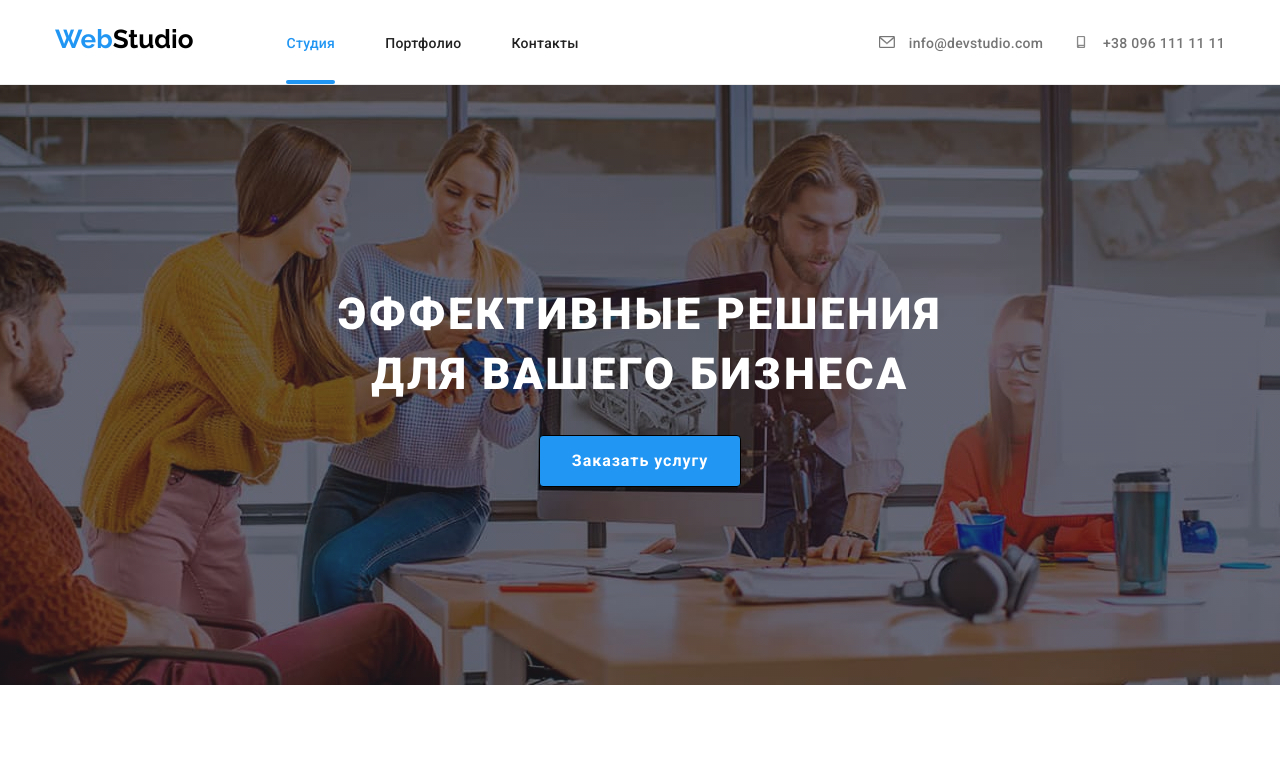
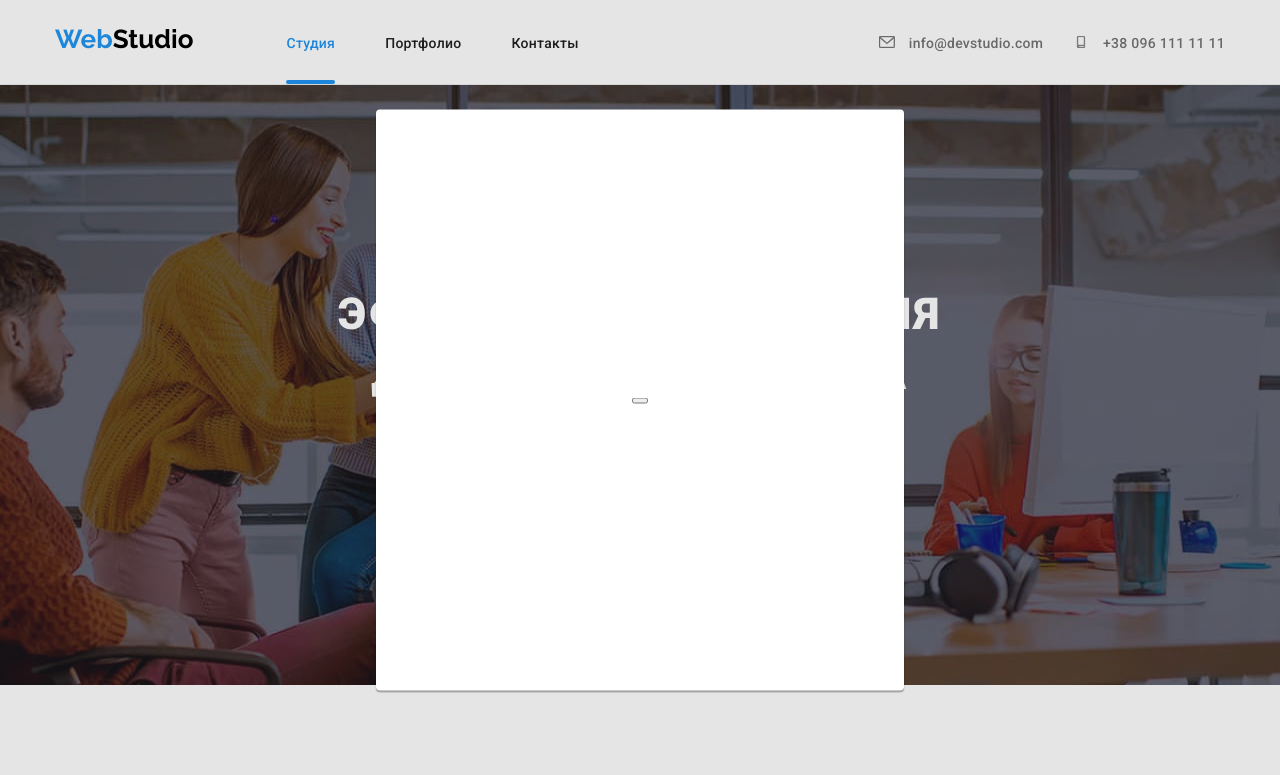
Before and after one commit to Lluitiy/goit-markup-hw-05, a plain HTML site: page index.html in a window 1280 px wide. Both pictures are taken after a click on the button "Заказать услугу". Shown: the top 775 px of the page. Drawn offline with nearby package versions, Linux system fonts and the light colour scheme.

Commit message:
hw5 done

```diff
--- a/css/styles.css
+++ b/css/styles.css
@@ -140,6 +140,7 @@ a.logo {
 .navigators .navigator:hover,
 .navigators .navigator:focus {
     color: var(--brand-color);
+    transition: transform 250ms cubic-bezier(0.4, 0, 0.2, 1);
 }
 
 .head-infos {
@@ -157,6 +158,7 @@ a.logo {
 .head-infos:focus,
 .head.infos:hover {
     color: var(--brand-color);
+    transition: transform 250ms cubic-bezier(0.4, 0, 0.2, 1);
 }
 
 .head-info {
@@ -176,12 +178,14 @@ a.head-info {
 .head-infos .head-info:focus {
     color: var(--brand-color);
     text-decoration: none;
+    transition: transform 250ms cubic-bezier(0.4, 0, 0.2, 1);
 }
 
 .head-infos .icon-head:focus,
 .head-infos .icon-head:hover {
     fill: var(--brand-color);
     stroke: var(--brand-color);
+    transition: transform 250ms cubic-bezier(0.4, 0, 0.2, 1);
 }
 
 .head-item {
@@ -252,6 +256,51 @@ a.head-info {
     letter-spacing: 0.06em;
     text-align: center;
     color: var(--main-white);
+}
+
+.backdrop {
+    position: fixed;
+    top: 0;
+    left: 0;
+
+    width: 100%;
+    height: 100%;
+
+    background-color: rgba(0, 0, 0, 0.1);
+
+    z-index: 1;
+
+
+}
+.is-hidden {
+    visibility: hidden;
+    opacity: 0;
+    pointer-events: none;
+}
+.modal {
+    position: absolute;
+    top: 50%;
+    left: 50%;
+
+    display: flex;
+    justify-content: center;
+    align-items: center;
+
+    width: 528px;
+    height: 581px;
+
+    background-color: var(--main-white);
+    box-shadow:
+        0px 1px 3px rgba(0, 0, 0, 0.12),
+        0px 1px 1px rgba(0, 0, 0, 0.14),
+        0px 2px 1px rgba(0, 0, 0, 0.2);
+    border-radius: 4px;
+
+    transform: translate(-50%,-50%);
+
+    z-index: 2;
+
+
 }
 /* Особенности */
 
@@ -381,7 +430,7 @@ a.head-info {
     color: var(--main-white);
     background-color:rgba(47, 48, 58, 0.8);
 
-
+    z-index: 0;
 }
 
 /* Наша команда */
@@ -460,6 +509,7 @@ a.head-info {
 .socials-link:hover {
     color: var(--main-white);
     background-color: var(--brand-color);
+    transition: transform 250ms cubic-bezier(0.4, 0, 0.2, 1);
 }
 
 .socials-icon {
@@ -500,12 +550,8 @@ a.head-info {
     border-color: var(--brand-color);
     color: var(--brand-color);
     outline: var(--brand-color);
+    transition: transform 250ms cubic-bezier(0.4, 0, 0.2, 1);
 }
-/* .customers-logo:focus,
-.customers-logo:hover {
-    border-color: var(--brand-color);
-    fill: var(--brand-color);
-} */
 
 /* Подвал */
 .footer {
@@ -561,6 +607,7 @@ a.footer-info:hover,
 a.footer-info:focus {
     text-decoration: none;
     color: var(--brand-color);
+    transition: transform 250ms cubic-bezier(0.4, 0, 0.2, 1);
 }
 
 .style-footer {
@@ -618,6 +665,7 @@ a.footer-info:focus {
 
     color: var(--main-white);
     background-color: var(--brand-color);
+    transition: transform 250ms cubic-bezier(0.4, 0, 0.2, 1);
 }
 
 
@@ -652,6 +700,8 @@ a.footer-info:focus {
     background: var(--brand-color);
     box-shadow: 0px 3px 1px rgba(0, 0, 0, 0.1), 0px 1px 2px rgba(0, 0, 0, 0.08), 0px 2px 2px rgba(0, 0, 0, 0.12);
     border-radius: 4px;
+
+    transition: transform 250ms cubic-bezier(0.4, 0, 0.2, 1);
 }
 
 .project-button-text {
@@ -674,6 +724,7 @@ a.footer-info:focus {
     text-align: center;
     letter-spacing: 0.03em;
     color: var(--main-white);
+    transition: transform 250ms cubic-bezier(0.4, 0, 0.2, 1);
 }
 
 .projects {
@@ -699,6 +750,7 @@ a.footer-info:focus {
     background: var(--main-white);
     border: 1px solid #EEEEEE;
     box-shadow: 0px 1px 1px rgba(0, 0, 0, 0.12), 0px 4px 4px rgba(0, 0, 0, 0.06), 1px 4px 6px rgba(0, 0, 0, 0.16);
+    transition: transform 250ms cubic-bezier(0.4, 0, 0.2, 1);
 }
 .project-name {
     text-align: start;
--- a/index.html
+++ b/index.html
@@ -52,7 +52,14 @@
    <div class=" container">
       <h1 class="hero-text">Эффективные решения для вашего бизнеса</h1>
       <!-- Кнопка-->
-      <button type="button" class="button">Заказать услугу</button>
+      <button type="button" class="button" data-modal-open>Заказать услугу</button>
+
+      <div class="backdrop is-hidden" data-modal>
+         <div class="modal">
+<!-- какойто текст -->
+      <button data-modal-close> </button>
+         </div>
+      </div>
    </div>
 </section>
 <!--Особенности-->
@@ -379,8 +386,8 @@
             </li>
          </ul>
       </div>
-   </sectio06
-</div></a>
+   </section>
+</div>
 </main>
 
 <!-- Подвал -->
@@ -451,6 +458,6 @@
 </div>
 </footer>
 
-<!-- Указатели -->
+   <script src="./js/modal.js"></script>
 </body>
 </html>
--- /dev/null
+++ b/js/modal.js
@@ -0,0 +1,14 @@
+(() => {
+  const refs = {
+    openModalBtn: document.querySelector("[data-modal-open]"),
+    closeModalBtn: document.querySelector("[data-modal-close]"),
+    modal: document.querySelector("[data-modal]"),
+  };
+
+  refs.openModalBtn.addEventListener("click", toggleModal);
+  refs.closeModalBtn.addEventListener("click", toggleModal);
+
+  function toggleModal() {
+    refs.modal.classList.toggle("is-hidden");
+  }
+})();
```
